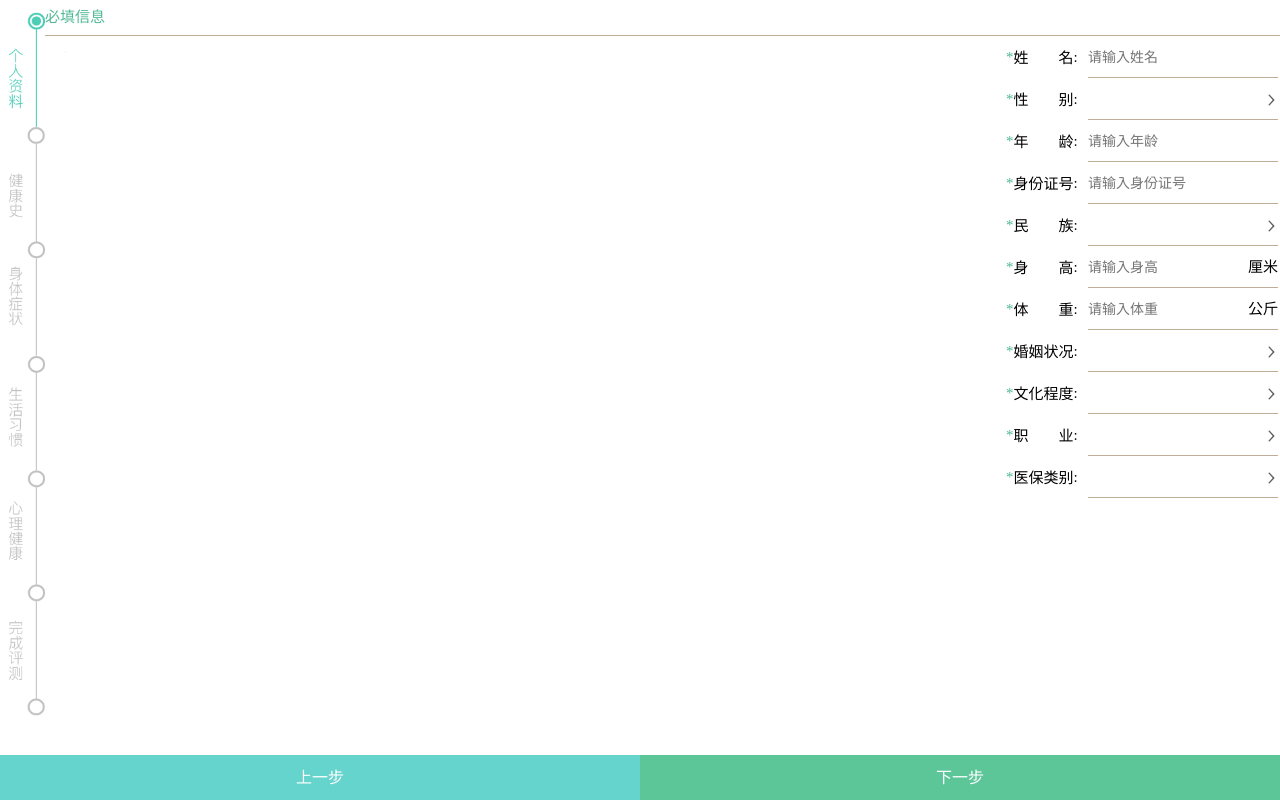
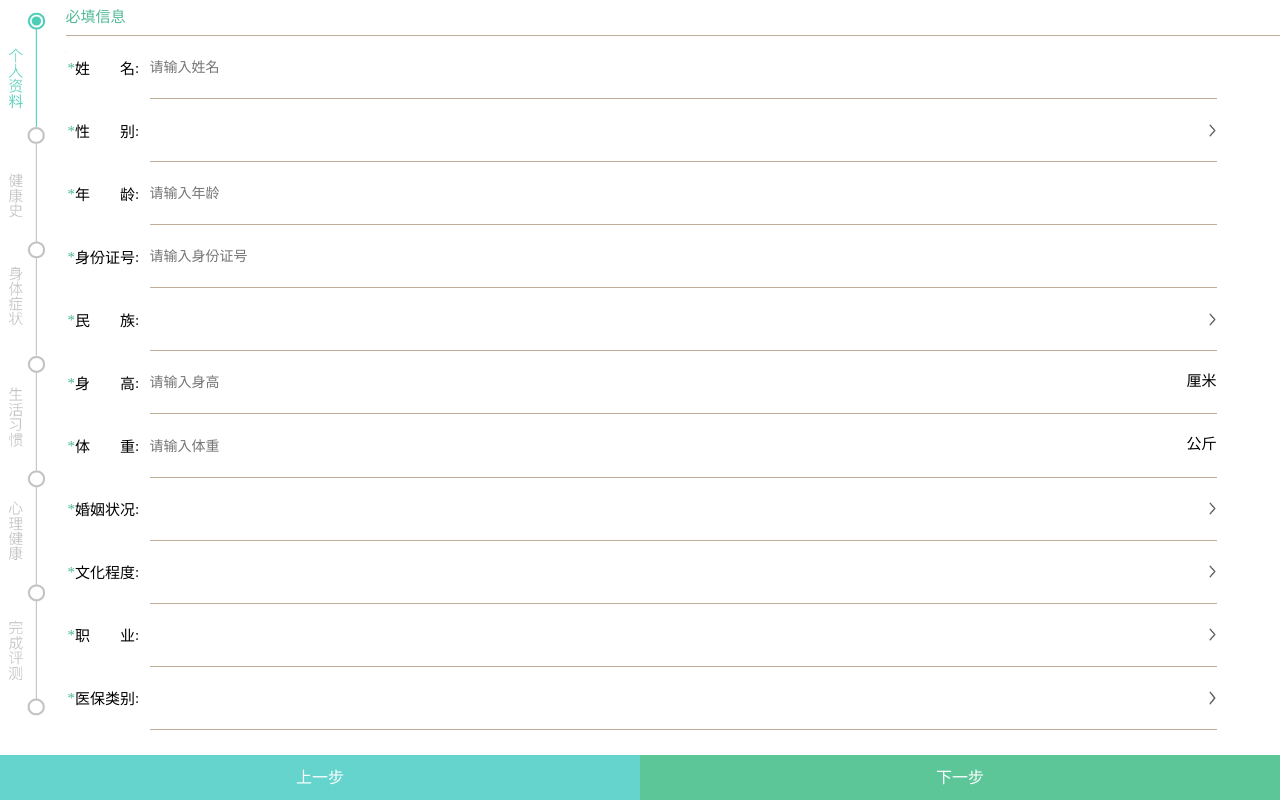
Before and after one commit to Clect/-, a plain HTML site: page 2_info/info.html in a window 1280 px wide. Drawn offline with Linux system fonts and the light colour scheme; files whose address does not match are found by name.

Commit message:
竖屏适配

```diff
--- a/2_info/info.html
+++ b/2_info/info.html
@@ -15,7 +15,8 @@
         <img class="leftBar" src="i/leftBar.png" />
         <div class="main">
             <p class="p1">必填信息</p>
-            <table>
+        <div class="table">
+            <table style="width:100%;">
                 <tr>
                     <td class="t1"><span style="color:#52B995;">*</span><p class="tip">姓名</p>:</td>
                     <td class="t2"><input class="name" placeholder="请输入姓名" /></td>
@@ -61,6 +62,8 @@
                     <td class="t2"><input class="medicalInsurance" /><img class="leftBtn" src="i/left.png"></td>
                 </tr>
             </table>
+
+        </div>
             <!--<span style="color:#52B995;">*</span><span>姓名:</span><input class="name" placeholder="请输入姓名" />-->
         </div>
         <div class="bottomBtn">
--- a/2_info/info_style.css
+++ b/2_info/info_style.css
@@ -13,8 +13,9 @@
     top:12px;
 }
 .info .main{
-    margin-left: 45px;
+    margin-left: 8.2vh;
     font-size: 15px;
+    min-height: 100vh;
 }
 .info .p1{
     font-size: 15px;
@@ -22,10 +23,15 @@
     color:#52B995;
     border-bottom: 1px solid #C1AE98;
 }
+.info .table{
+    width: 95%;
+    height: 87vh;
+    position: relative;
+}
 .info table{
-    position: absolute;
-    top: 36px;
-    right: 0px;
+    position: relative;
+    width: 100%;
+    height: 100%;
 }
 .info .t1{
     line-height: 35px;
@@ -58,16 +64,18 @@
 }
 .info .t2 input{
     border: 0px;
-    display: inline-block;
+    display: block;
+    float: left;
     line-height: 35px;
     height: 39px;
     font-size: 14px;
-    width: 160px;
+    min-width: 1px;
+    width: calc(100% - 2.2em);
 }
 .info .t2 .leftBtn{
     vertical-align: middle;
-    width: 7px;
-    margin-left: 20px;
+    width: 0.5em;
+    margin-left: 1.5em;
 }
 
 
```
